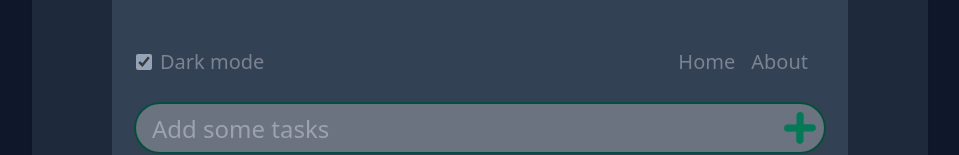
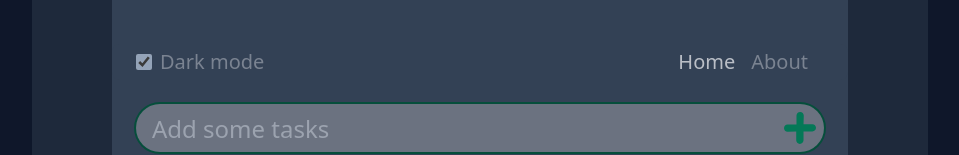
Before and after one commit to FFire/crt-todo, a React (Create React App) app: page / in a window 1280 px wide. Shown: the part 148-303 px from the top of the page, without its empty margins (160-1119 px from the left). Built offline with nearby package versions, Linux system fonts and the light colour scheme.

Commit message:
add: navLink isSelected

```diff
--- a/src/components/App/App.tsx
+++ b/src/components/App/App.tsx
@@ -1,7 +1,7 @@
 import cn from 'classnames';
 import { observer } from 'mobx-react';
 import React, { FC, useContext } from 'react';
-import { Route, Routes } from 'react-router-dom';
+import { Route, Routes, useLocation } from 'react-router-dom';
 import { AboutPage, MainPage, NotFoundPage } from '../../pages/pages';
 import { routePaths } from '../../routes/routes';
 import StoreContext from '../../store/StoreContext';
--- a/src/components/ThemeToggle/ThemeToggle.tsx
+++ b/src/components/ThemeToggle/ThemeToggle.tsx
@@ -1,11 +1,11 @@
 import { observer } from 'mobx-react';
-import { ChangeEvent, useContext } from 'react';
-import { Link } from 'react-router-dom';
+import { ChangeEvent, FC, useContext } from 'react';
+import { NavLink } from 'react-router-dom';
 import { routePaths } from '../../routes/routes';
 import StoreContext from '../../store/StoreContext';
 import { UiThemes } from '../../store/UiStore';
 
-const ThemeToggle = (): JSX.Element => {
+const ThemeToggle: FC = () => {
   const { uiStore } = useContext(StoreContext);
 
   const handleThemeToggle = (e: ChangeEvent<HTMLInputElement>): void => {
@@ -44,23 +44,21 @@ const ThemeToggle = (): JSX.Element => {
 
         <div className='pr-10 space-x-4 duration-500'>
 
-          <Link className='
-          text-gray-900/30 hover:text-gray-900/70
-          dark:text-gray-200/40 dark:hover:text-gray-200/70
-          '
+          <NavLink
+          className={({ isActive }):string => `text-gray-900/30 hover:text-gray-900/70
+          dark:text-gray-200/40 dark:hover:text-gray-100/70 ${isActive ? 'dark:text-gray-100/70 text-gray-900/70' : ''}`}
           to={routePaths.HOME.path}
           >
             {routePaths.HOME.name}
-          </Link>
+          </NavLink>
 
-          <Link className='
-          text-gray-900/30 hover:text-gray-900/70
-          dark:text-gray-200/40 dark:hover:text-gray-200/70
-          '
+          <NavLink
+          className={({ isActive }):string => `text-gray-900/30 hover:text-gray-900/70
+          dark:text-gray-200/40 dark:hover:text-gray-100/70 ${isActive ? 'dark:text-gray-100/70 text-gray-900/70' : ''}`}
           to={routePaths.ABOUT.path}
           >
             {routePaths.ABOUT.name}
-          </Link>
+          </NavLink>
 
         </div>
 
--- a/src/styles/output.css
+++ b/src/styles/output.css
@@ -743,6 +743,9 @@ Ensure the default browser behavior of the `hidden` attribute.
 .text-gray-900\/30 {
   color: rgb(17 24 39 / 0.3);
 }
+.text-gray-900\/70 {
+  color: rgb(17 24 39 / 0.7);
+}
 .text-gray-600 {
   --tw-text-opacity: 1;
   color: rgb(75 85 99 / var(--tw-text-opacity));
@@ -932,6 +935,9 @@ Ensure the default browser behavior of the `hidden` attribute.
 .dark .dark\:text-gray-200\/40 {
   color: rgb(229 231 235 / 0.4);
 }
+.dark .dark\:text-gray-100\/70 {
+  color: rgb(243 244 246 / 0.7);
+}
 .dark .dark\:text-slate-300 {
   --tw-text-opacity: 1;
   color: rgb(203 213 225 / var(--tw-text-opacity));
@@ -976,6 +982,9 @@ Ensure the default browser behavior of the `hidden` attribute.
 }
 .dark .dark\:hover\:text-gray-200\/70:hover {
   color: rgb(229 231 235 / 0.7);
+}
+.dark .dark\:hover\:text-gray-100\/70:hover {
+  color: rgb(243 244 246 / 0.7);
 }
 .dark .dark\:hover\:accent-slate-400:hover {
   accent-color: #94a3b8;
```
Lines whose indentation alone changed are shown as unchanged.
